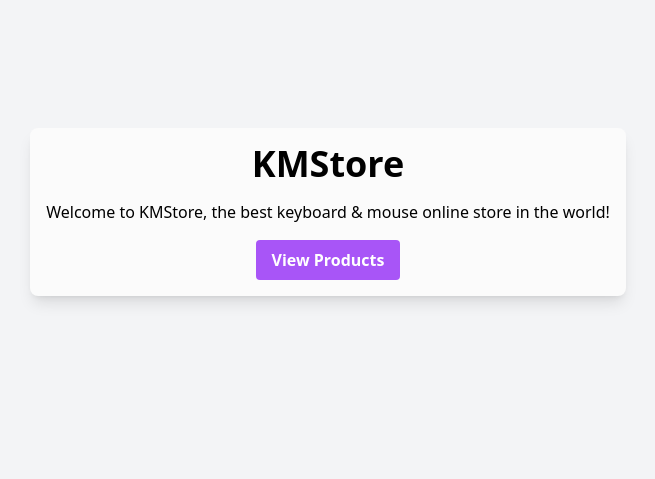
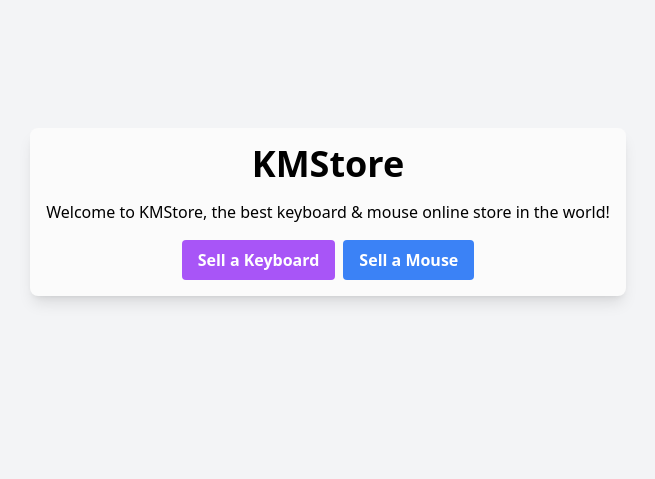
Before and after one commit to TrayMachi/kmstore, a Django app: page / in a window 1280 px wide. Shown: the part 212-691 px from the top of the page, without its empty margins (312-967 px from the left). Run offline with Django 5.2, Linux system fonts and the light colour scheme; data that the repository does not hold is empty; some libraries are stand-ins or nearby versions.

Commit message:
feat: Update main.html to add links for selling keyboards and mice with improved layout

```diff
--- a/main/templates/main.html
+++ b/main/templates/main.html
@@ -18,11 +18,18 @@
       <p class="text-center">
         Welcome to KMStore, the best keyboard & mouse online store in the world!
       </p>
-      <div class="flex justify-center">
+      <div class="flex justify-center gap-2">
         <a
-          href="/"
+          href="/create/keyboard"
+          target="_blank"
           class="bg-purple-500 hover:bg-purple-700 transition-all hover:shadow-md text-white font-bold py-2 px-4 rounded"
-          >View Products</a
+          >Sell a Keyboard</a
+        >
+        <a
+          href="/create/mouse"
+          target="_blank"
+          class="bg-blue-500 hover:bg-blue-700 transition-all hover:shadow-md text-white font-bold py-2 px-4 rounded"
+          >Sell a Mouse</a
         >
       </div>
     </div>
```
